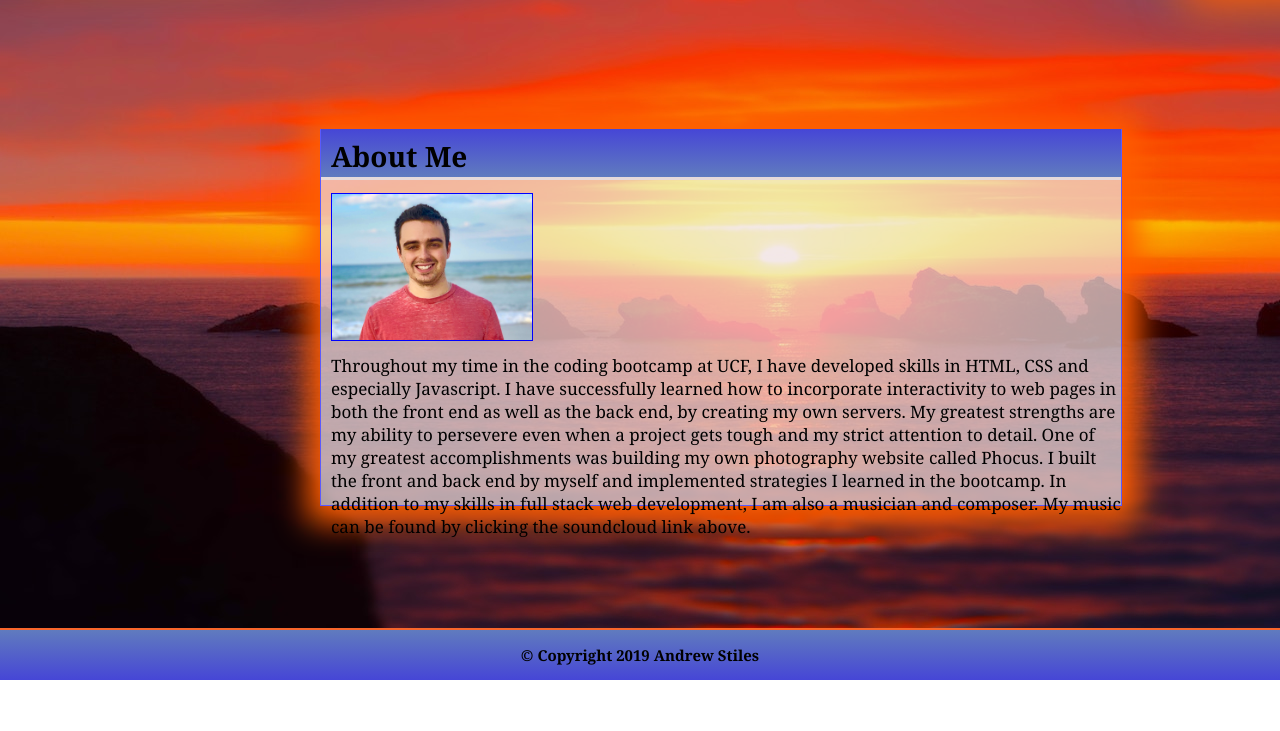
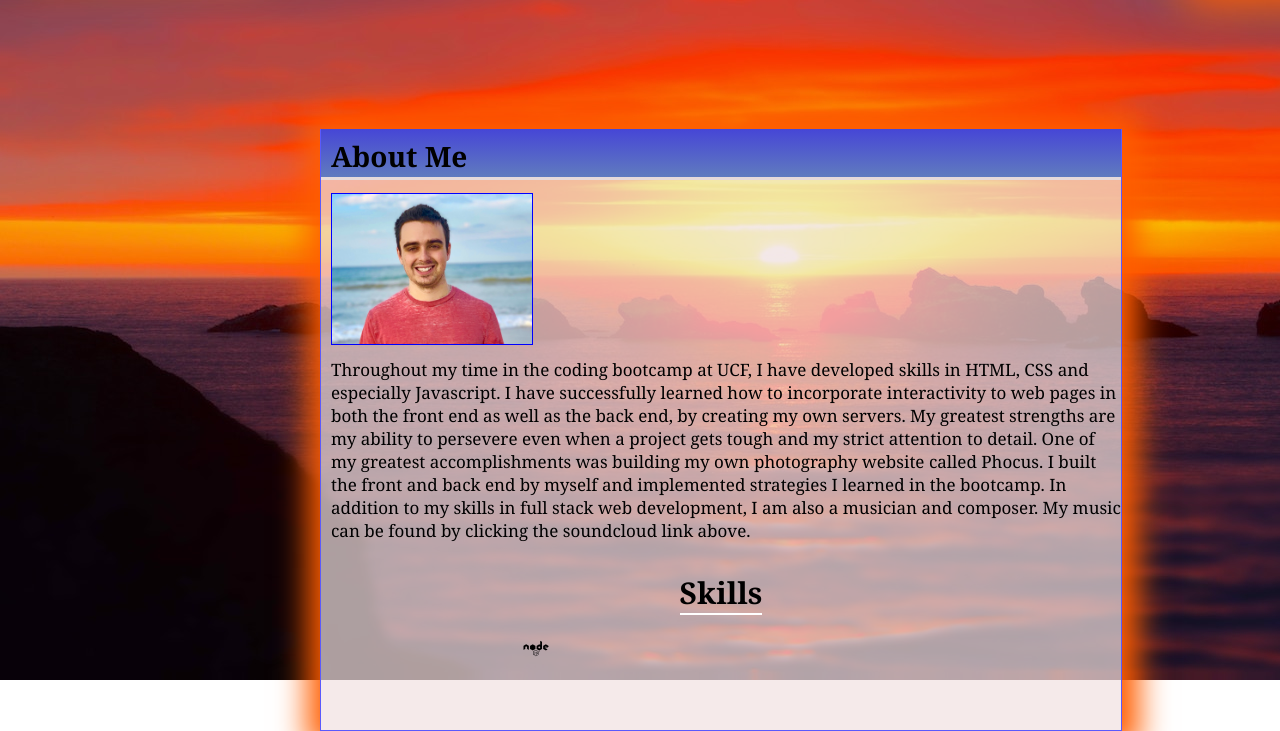
Before and after one commit to andrew129/andrew129.github.io, a plain HTML site: page index.html in a window 1280 px wide. Shown: the part 120-851 px from the top of the page. Before the commit the page ends 800 px from the top, so only its background shows below. Drawn offline with nearby package versions, Linux system fonts and the light colour scheme.

Commit message:
added skills section

```diff
--- a/assets/contact.css
+++ b/assets/contact.css
@@ -72,8 +72,8 @@ html {
     font-size: 15px;
     position: absolute;
     font-weight: bold;
-    bottom:680px;
-    left: 80px;
+    bottom: 680px;
+    left: 47px;
 }
 
 .links {
--- a/assets/portfolio.css
+++ b/assets/portfolio.css
@@ -75,7 +75,7 @@ html {
     position: relative;
     font-weight: bold;
     bottom: 47px;
-    left: 40px;
+    left: 8px;
 }
 
 .links {
--- a/assets/style.css
+++ b/assets/style.css
@@ -14,6 +14,11 @@
     position: absolute;
     left: 510px;
     top: 7px;
+}
+
+.bio {
+    display: flex;
+    flex-direction: column;
 }
 
 ul {
@@ -68,22 +73,6 @@ html {
     bottom: 5px;
 }
 
-/* #sites {
-    font-size: 22px;
-    font-weight: bold;
-    align-self: flex-start;
-    padding-top: 0px;
-    position: relative;
-    bottom: 22px;
-    margin-right: 20px;
-    background-image: url(../assets/images/jenna-beekhuis-Bm0Ja6LZWl4-unsplash.jpg);
-    background-position-y: -150px;
-    background-position-x: 250px;
-    border-right: solid white 1px;
-    border-left: solid white 1px;
-    height: 100%;
-} */
-
 #position {
     height: 10%;
     font-size: 15px;
@@ -98,10 +87,18 @@ html {
     background: rgb(241, 225, 225, 0.7);
     width: 800px;
     margin-left: 320px;
-    height: 375px;
+    height: 600px;
     flex-direction: column;
     border: solid 1px rgb(90, 90, 253);
     box-shadow: 2px 2px 29px 15px rgba(255,94,1,1);
+}
+
+#skills {
+    align-self: center;
+    font-size: 30px;
+    margin-top: 0 !important;
+    margin-bottom: 0 !important;
+    border-bottom: 2px solid white;
 }
 
 #about {
@@ -134,14 +131,7 @@ img {
     margin-left: 10px;
     position: relative;
     bottom: 30px;
-}
-
-.bio {
-    display: flex;
-    width: 800px;
-    height: 600px;
-    flex-direction: row;
-    justify-content: flex-end;
+    margin-bottom: 0 !important;
 }
 
 .links {
--- a/index.html
+++ b/index.html
@@ -6,7 +6,8 @@
     <meta http-equiv="X-UA-Compatible" content="ie=edge">
     <title>Andrew Stiles Portfolio</title>
     <link rel="stylesheet" href="assets/style.css">
-    <script src="https://use.fontawesome.com/e768a315de.js"></script>
+    <script src="https://use.fontawesome.com/d50a2f6481.js"></script>
+    <link rel='stylesheet' href='https://stackpath.bootstrapcdn.com/font-awesome/4.7.0/css/font-awesome.min.css'>
     <script src="https://cdnjs.cloudflare.com/ajax/libs/animejs/2.2.0/anime.min.js"></script>
     <script src="https://cdnjs.cloudflare.com/ajax/libs/jquery/3.2.1/jquery.min.js"></script>
 </head>
@@ -39,10 +40,16 @@
             <p id='paragraph'>Throughout my time in the coding bootcamp at UCF, I have developed skills in HTML, CSS and especially Javascript.  I have successfully learned how to incorporate interactivity to web pages in both the front end as well as the back end, by creating my own servers.  My greatest strengths are my ability to persevere even when a project gets tough and my strict attention to detail.  One of my greatest accomplishments was building my own photography website called Phocus.  I built the front and back end by myself and implemented strategies I learned in the bootcamp.   In addition to my skills in full stack web development, I am also a musician and composer.  My music can be found by clicking the soundcloud link above.
             </p>
         </div>
+        <h3 id='skills'>Skills</h3>
+        <ul style='list-style-type: none;'>
+            <li>
+                <i class="fab fa-node"></i>
+            </li>
+        </ul>
     </div>
-    <footer>
+    <!-- <footer>
         <p id='copyright'>© Copyright 2019 Andrew Stiles</p>
-    </footer>
+    </footer> -->
     <script>
     </script>
 </body>
```
Also changed, not shown: contact.html (+1 -1 lines), portfolio.html (+1 -1 lines).
